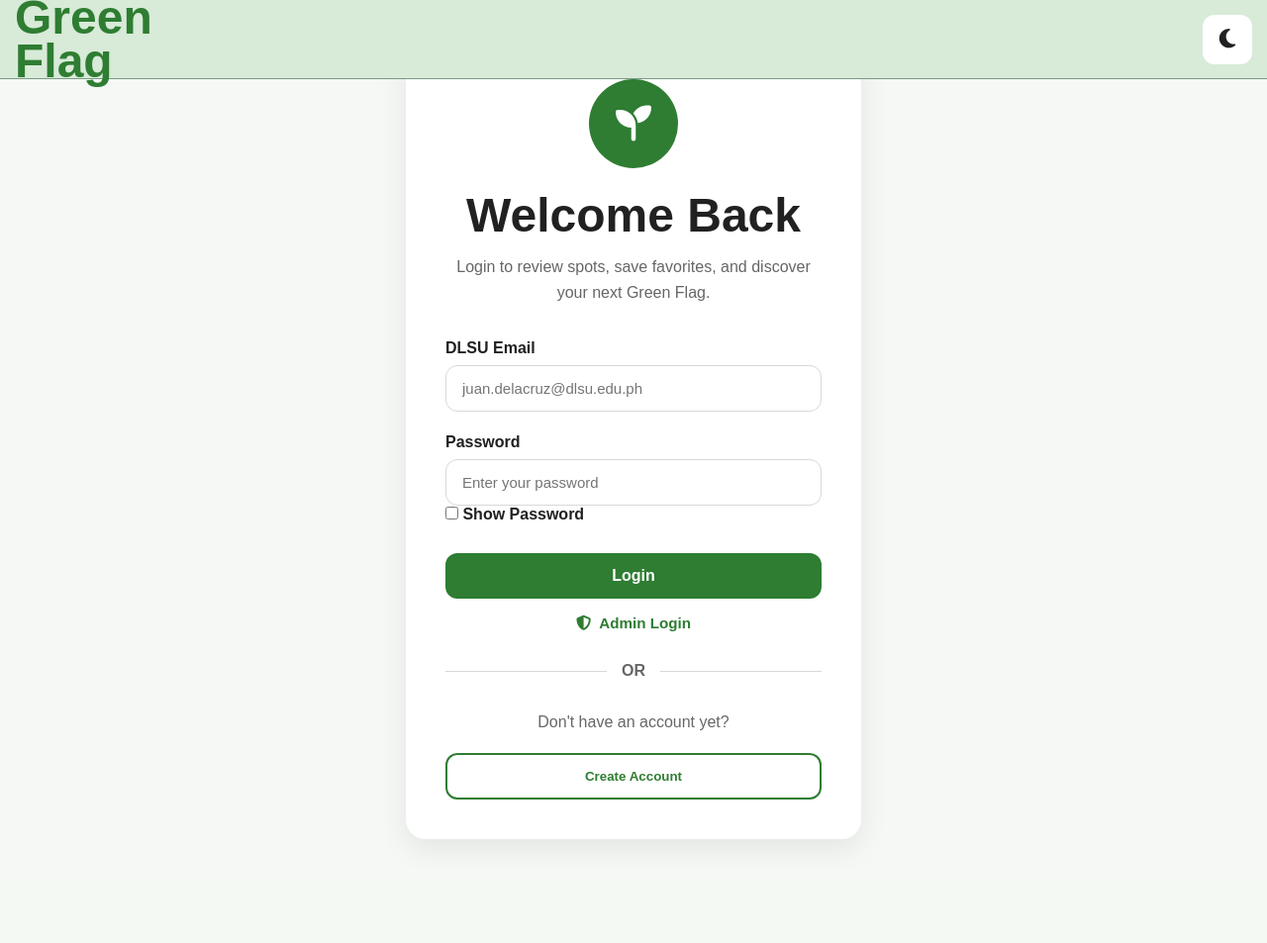
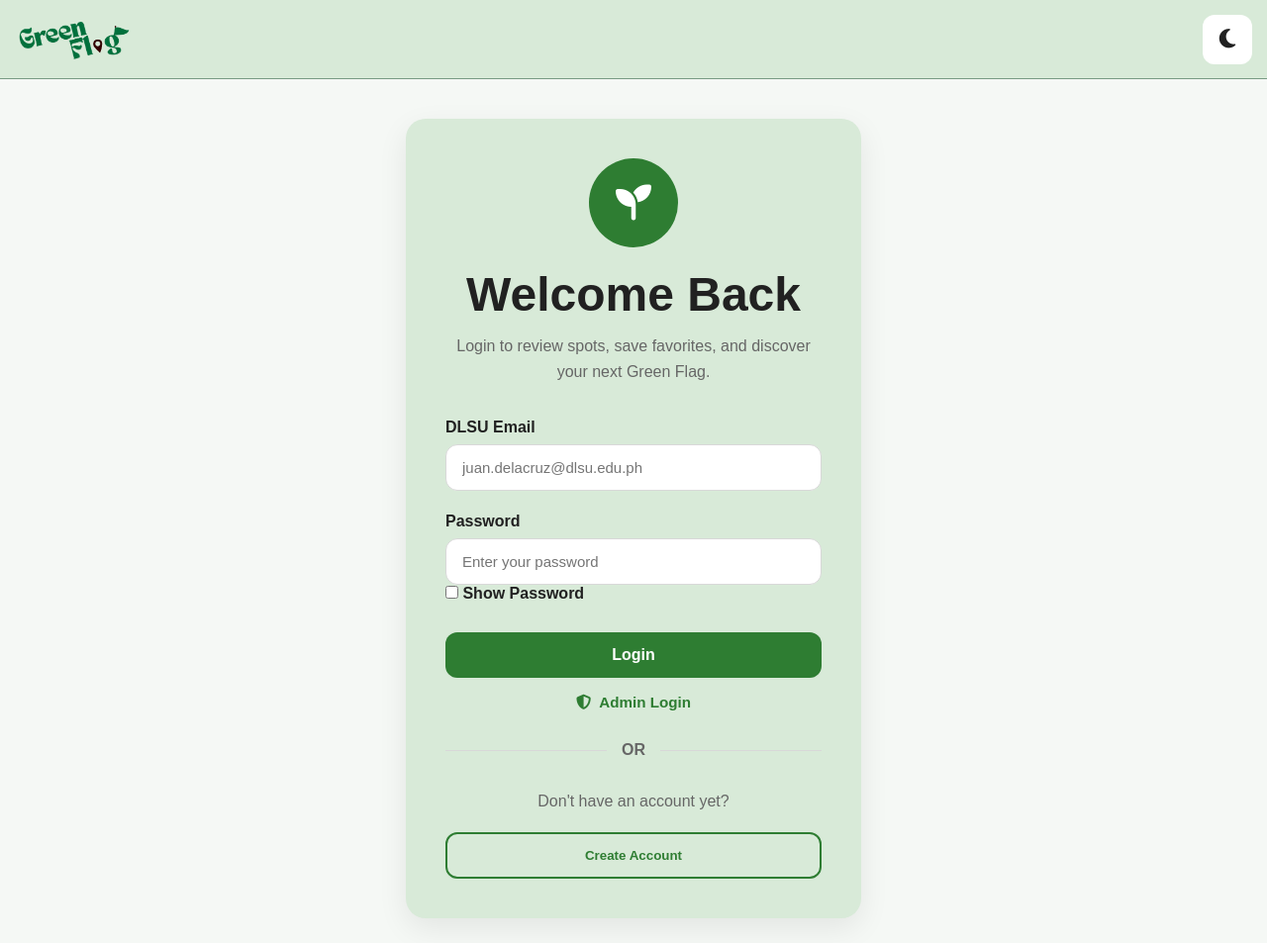
Before and after one commit to CGEMIYA/CCDEVAP-S15-Team-1-GreenFlag, a PHP site: page /login.php in a window 1280 px wide. Shown: the whole page at 99% size. Before the commit the page ends 854 px from the top, so only its background shows below. Run offline with PHP 8.4, Linux system fonts and the light colour scheme.

Commit message:
feat: Logo & Styling for login and Registration

```diff
--- a/view/css/auth.css
+++ b/view/css/auth.css
@@ -3,17 +3,16 @@
 ========================================== */
 
 .auth-page {
+    /* Add these lines to push the card out from under the navbar */
+    padding-top: 120px !important;
 
-    min-height: calc(100vh - 80px);
+    min-height: 100vh;
 
     display: flex;
 
-    justify-content: center;
-
     align-items: center;
 
-    padding: 40px 20px;
-
+    justify-content: center;
 }
 
 /* ==========================
@@ -26,7 +25,8 @@
 
     max-width: 460px;
 
-    background: var(--surface);
+    /* Changed from var(--surface) to match the index page */
+    background: var(--navbar);
 
     border-radius: 20px;
 
@@ -37,6 +37,8 @@
     text-align: center;
 
     transition: .3s;
+
+    border: none;
 
 }
 
@@ -126,7 +128,8 @@ body.dark .auth-card {
 
     border-radius: 12px;
 
-    background: var(--background);
+    /* Changed from var(--background) to var(--surface) */
+    background: var(--surface);
 
     color: var(--text);
 
--- a/view/login.php
+++ b/view/login.php
@@ -32,7 +32,9 @@ session_start();
 
             <!-- Replace the old h1 with this -->
             <h1 class="logo">
-                 <a href="index.php">Green<br>Flag</a>
+                 <a href="index.php">
+                     <img src="photos/greenflag.png" alt="Green Flag Logo" class="nav-logo-img">
+                 </a>
             </h1>
 
         </div>
--- a/view/register.php
+++ b/view/register.php
@@ -40,7 +40,9 @@ session_start();
 
             <!-- Replace the old h1 with this -->
             <h1 class="logo">
-                 <a href="index.php">Green<br>Flag</a>
+                 <a href="index.php">
+                     <img src="photos/greenflag.png" alt="Green Flag Logo" class="nav-logo-img">
+                 </a>
             </h1>
 
         </div>
```
